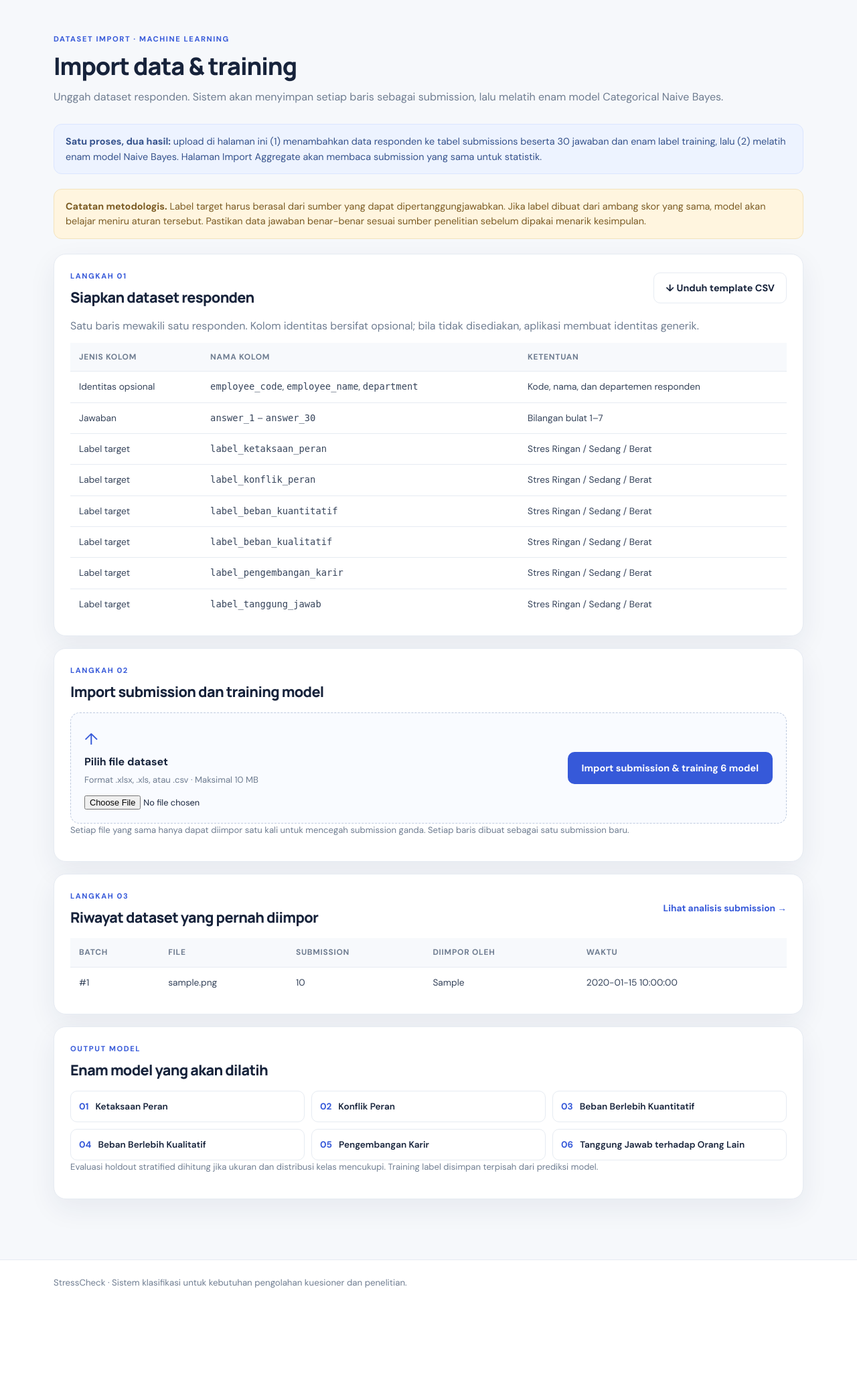
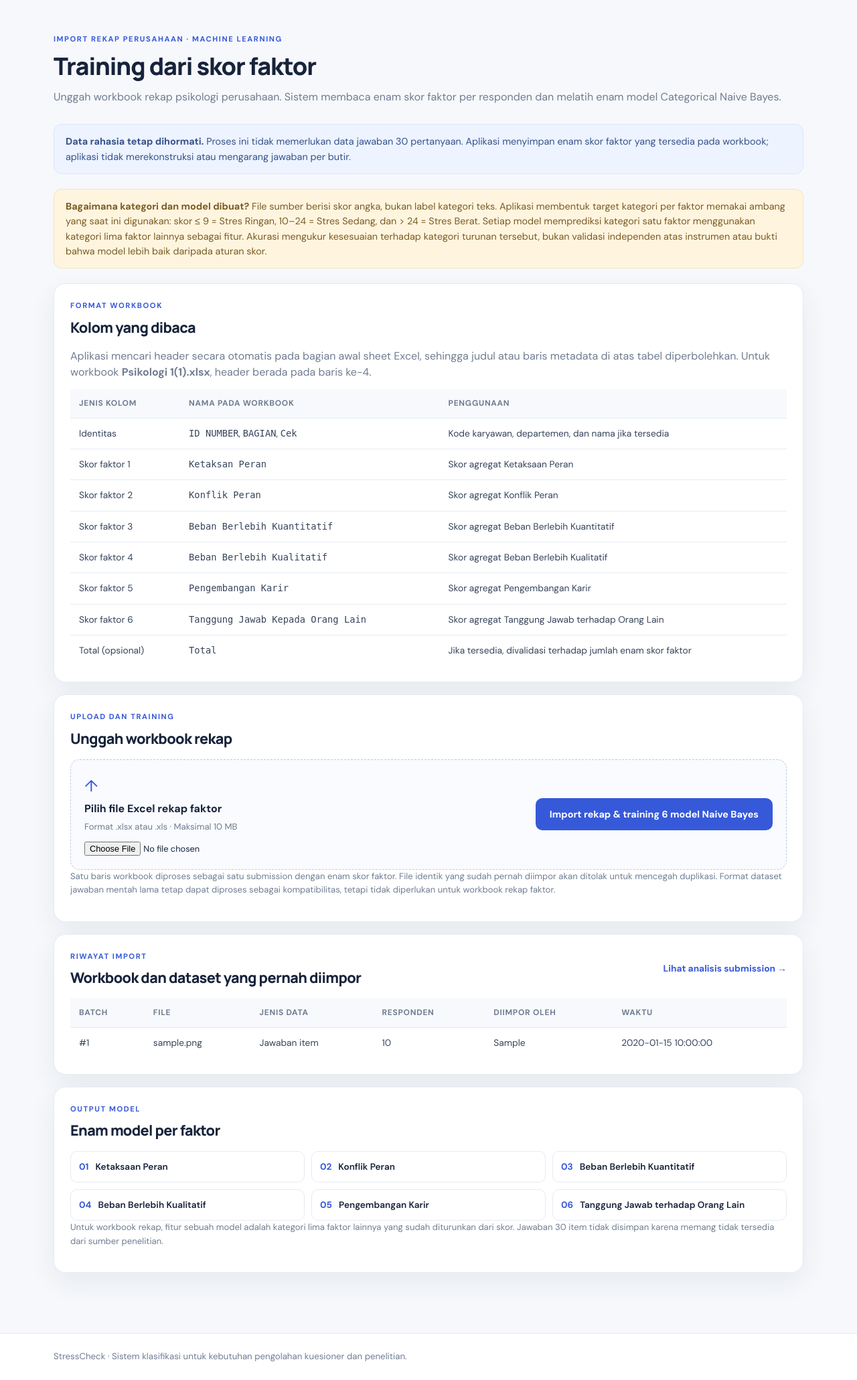
Before and after one commit to erenjeger/stress-level-classification-NB, a Flask app: page /admin/training in a window 1280 px wide. Shown: the part 73-2134 px from the top of the page at 67% size. Before the commit the page ends 1996 px from the top, so only its background shows below. Run offline with Flask 3, Linux system fonts and the light colour scheme; the visitor is signed in with stand-in values (Sample User, id 1); tables that the repository leaves empty hold one stand-in row (values such as "Sample post"); some libraries are stand-ins or nearby versions.

Commit message:
Redesign training page for aggregate factor workbook

```diff
--- a/templates/training.html
+++ b/templates/training.html
@@ -1,45 +1,59 @@
 {% extends "base.html" %}
 {% block title %}Training Model · StressCheck{% endblock %}
 {% block content %}
-<section class="page-heading"><div><p class="eyebrow">DATASET IMPORT · MACHINE LEARNING</p><h1>Import data & training</h1><p class="muted">Unggah dataset responden. Sistem akan menyimpan setiap baris sebagai submission, lalu melatih enam model Categorical Naive Bayes.</p></div></section>
+<section class="page-heading">
+  <div>
+    <p class="eyebrow">IMPORT REKAP PERUSAHAAN · MACHINE LEARNING</p>
+    <h1>Training dari skor faktor</h1>
+    <p class="muted">Unggah workbook rekap psikologi perusahaan. Sistem membaca enam skor faktor per responden dan melatih enam model Categorical Naive Bayes.</p>
+  </div>
+</section>
 
 <div class="notice notice-info">
-  <strong>Satu proses, dua hasil:</strong> upload di halaman ini (1) menambahkan data responden ke tabel submissions beserta 30 jawaban dan enam label training, lalu (2) melatih enam model Naive Bayes. Halaman Import Aggregate akan membaca submission yang sama untuk statistik.
+  <strong>Data rahasia tetap dihormati.</strong> Proses ini tidak memerlukan data jawaban 30 pertanyaan. Aplikasi menyimpan enam skor faktor yang tersedia pada workbook; aplikasi tidak merekonstruksi atau mengarang jawaban per butir.
 </div>
-<div class="notice notice-warning"><strong>Catatan metodologis.</strong> Label target harus berasal dari sumber yang dapat dipertanggungjawabkan. Jika label dibuat dari ambang skor yang sama, model akan belajar meniru aturan tersebut. Pastikan data jawaban benar-benar sesuai sumber penelitian sebelum dipakai menarik kesimpulan.</div>
+<div class="notice notice-warning">
+  <strong>Bagaimana kategori dan model dibuat?</strong>
+  File sumber berisi skor angka, bukan label kategori teks. Aplikasi membentuk target kategori per faktor memakai ambang yang saat ini digunakan: skor ≤ 9 = Stres Ringan, 10–24 = Stres Sedang, dan > 24 = Stres Berat. Setiap model memprediksi kategori satu faktor menggunakan kategori lima faktor lainnya sebagai fitur. Akurasi mengukur kesesuaian terhadap kategori turunan tersebut, bukan validasi independen atas instrumen atau bukti bahwa model lebih baik daripada aturan skor.
+</div>
 
 <section class="panel section-panel">
-  <div class="section-heading"><div><p class="eyebrow">LANGKAH 01</p><h2>Siapkan dataset responden</h2></div><a class="button button-secondary" href="{{ url_for('training_template') }}">↓ Unduh template CSV</a></div>
-  <p class="muted">Satu baris mewakili satu responden. Kolom identitas bersifat opsional; bila tidak disediakan, aplikasi membuat identitas generik.</p>
-  <div class="table-wrap"><table><thead><tr><th>Jenis kolom</th><th>Nama kolom</th><th>Ketentuan</th></tr></thead><tbody>
-    <tr><td>Identitas opsional</td><td><code>employee_code</code>, <code>employee_name</code>, <code>department</code></td><td>Kode, nama, dan departemen responden</td></tr>
-    <tr><td>Jawaban</td><td><code>answer_1</code> – <code>answer_30</code></td><td>Bilangan bulat 1–7</td></tr>
-    {% for factor in factors %}<tr><td>Label target</td><td><code>{{ factor.label }}</code></td><td>Stres Ringan / Sedang / Berat</td></tr>{% endfor %}
+  <div class="section-heading"><div><p class="eyebrow">FORMAT WORKBOOK</p><h2>Kolom yang dibaca</h2></div></div>
+  <p class="muted">Aplikasi mencari header secara otomatis pada bagian awal sheet Excel, sehingga judul atau baris metadata di atas tabel diperbolehkan. Untuk workbook <strong>Psikologi 1(1).xlsx</strong>, header berada pada baris ke-4.</p>
+  <div class="table-wrap"><table><thead><tr><th>Jenis kolom</th><th>Nama pada workbook</th><th>Penggunaan</th></tr></thead><tbody>
+    <tr><td>Identitas</td><td><code>ID NUMBER</code>, <code>BAGIAN</code>, <code>Cek</code></td><td>Kode karyawan, departemen, dan nama jika tersedia</td></tr>
+    <tr><td>Skor faktor 1</td><td><code>Ketaksan Peran</code></td><td>Skor agregat Ketaksaan Peran</td></tr>
+    <tr><td>Skor faktor 2</td><td><code>Konflik Peran</code></td><td>Skor agregat Konflik Peran</td></tr>
+    <tr><td>Skor faktor 3</td><td><code>Beban Berlebih Kuantitatif</code></td><td>Skor agregat Beban Berlebih Kuantitatif</td></tr>
+    <tr><td>Skor faktor 4</td><td><code>Beban Berlebih Kualitatif</code></td><td>Skor agregat Beban Berlebih Kualitatif</td></tr>
+    <tr><td>Skor faktor 5</td><td><code>Pengembangan Karir</code></td><td>Skor agregat Pengembangan Karir</td></tr>
+    <tr><td>Skor faktor 6</td><td><code>Tanggung Jawab Kepada Orang Lain</code></td><td>Skor agregat Tanggung Jawab terhadap Orang Lain</td></tr>
+    <tr><td>Total (opsional)</td><td><code>Total</code></td><td>Jika tersedia, divalidasi terhadap jumlah enam skor faktor</td></tr>
   </tbody></table></div>
 </section>
 
 <section class="panel section-panel">
-  <div class="section-heading"><div><p class="eyebrow">LANGKAH 02</p><h2>Import submission dan training model</h2></div></div>
+  <div class="section-heading"><div><p class="eyebrow">UPLOAD DAN TRAINING</p><h2>Unggah workbook rekap</h2></div></div>
   <form method="post" enctype="multipart/form-data" class="upload-zone">
     <input type="hidden" name="csrf_token" value="{{ csrf_token() }}">
-    <label class="file-picker"><span class="file-icon">↑</span><strong>Pilih file dataset</strong><span class="muted small">Format .xlsx, .xls, atau .csv · Maksimal 10 MB</span><input type="file" name="dataset" accept=".xlsx,.xls,.csv" required></label>
-    <button class="button button-primary button-large" type="submit">Import submission & training 6 model</button>
+    <label class="file-picker"><span class="file-icon">↑</span><strong>Pilih file Excel rekap faktor</strong><span class="muted small">Format .xlsx atau .xls · Maksimal 10 MB</span><input type="file" name="dataset" accept=".xlsx,.xls,.csv" required></label>
+    <button class="button button-primary button-large" type="submit">Import rekap & training 6 model Naive Bayes</button>
   </form>
-  <p class="small muted">Setiap file yang sama hanya dapat diimpor satu kali untuk mencegah submission ganda. Setiap baris dibuat sebagai satu submission baru.</p>
+  <p class="small muted">Satu baris workbook diproses sebagai satu submission dengan enam skor faktor. File identik yang sudah pernah diimpor akan ditolak untuk mencegah duplikasi. Format dataset jawaban mentah lama tetap dapat diproses sebagai kompatibilitas, tetapi tidak diperlukan untuk workbook rekap faktor.</p>
 </section>
 
 <section class="panel section-panel">
-  <div class="section-heading"><div><p class="eyebrow">LANGKAH 03</p><h2>Riwayat dataset yang pernah diimpor</h2></div><a class="text-link" href="{{ url_for('import_aggregate', source='dataset') }}">Lihat analisis submission →</a></div>
+  <div class="section-heading"><div><p class="eyebrow">RIWAYAT IMPORT</p><h2>Workbook dan dataset yang pernah diimpor</h2></div><a class="text-link" href="{{ url_for('import_aggregate') }}">Lihat analisis submission →</a></div>
   {% if batches %}
-    <div class="table-wrap"><table><thead><tr><th>Batch</th><th>File</th><th>Submission</th><th>Diimpor oleh</th><th>Waktu</th></tr></thead><tbody>
-      {% for batch in batches %}<tr><td>#{{ batch.id }}</td><td>{{ batch.source_filename }}</td><td>{{ batch.total_records }}</td><td>{{ batch.imported_by or '—' }}</td><td>{{ batch.imported_at }}</td></tr>{% endfor %}
+    <div class="table-wrap"><table><thead><tr><th>Batch</th><th>File</th><th>Jenis data</th><th>Responden</th><th>Diimpor oleh</th><th>Waktu</th></tr></thead><tbody>
+      {% for batch in batches %}<tr><td>#{{ batch.id }}</td><td>{{ batch.source_filename }}</td><td>{% if batch.import_type == 'aggregate_factor_scores' %}Rekap skor faktor{% else %}Jawaban item{% endif %}</td><td>{{ batch.total_records }}</td><td>{{ batch.imported_by or '—' }}</td><td>{{ batch.imported_at }}</td></tr>{% endfor %}
     </tbody></table></div>
-  {% else %}<div class="empty-state">Belum ada dataset yang diimpor.</div>{% endif %}
+  {% else %}<div class="empty-state">Belum ada file yang diimpor.</div>{% endif %}
 </section>
 
 <section class="panel section-panel">
-  <div class="section-heading"><div><p class="eyebrow">OUTPUT MODEL</p><h2>Enam model yang akan dilatih</h2></div></div>
+  <div class="section-heading"><div><p class="eyebrow">OUTPUT MODEL</p><h2>Enam model per faktor</h2></div></div>
   <div class="factor-grid">{% for factor in factors %}<div class="factor-chip"><span>0{{ loop.index }}</span>{{ factor.name }}</div>{% endfor %}</div>
-  <p class="small muted">Evaluasi holdout stratified dihitung jika ukuran dan distribusi kelas mencukupi. Training label disimpan terpisah dari prediksi model.</p>
+  <p class="small muted">Untuk workbook rekap, fitur sebuah model adalah kategori lima faktor lainnya yang sudah diturunkan dari skor. Jawaban 30 item tidak disimpan karena memang tidak tersedia dari sumber penelitian.</p>
 </section>
 {% endblock %}
```
